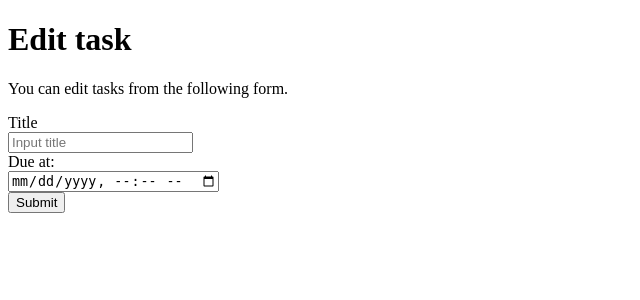
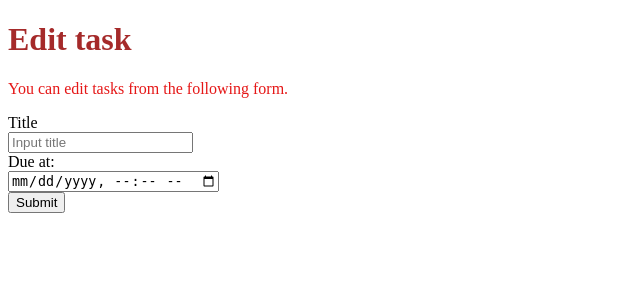
Before and after one commit to s1f10230051/django-test-exercise, a Django app: template todo/templates/todo/edit.html in a window 1280 px wide. Shown: the top 300 px of the page, without its empty margins (0-640 px from the left). Run offline with Django 5.2, Linux system fonts and the light colour scheme; the template is opened without the code that fills it, so the values that code supplies are empty.

Commit message:
staticフォルダの作成

```diff
--- a/todo/templates/todo/css.css
+++ b/todo/static/css.css
@@ -4,6 +4,6 @@ p {
     font: smaller;
 }
 
-h2 {
+h1 {
     color:brown
 }
--- a/todo/templates/todo/detail.html
+++ b/todo/templates/todo/detail.html
@@ -6,6 +6,7 @@
     <title>To Do Application</title>
     <meta charset="UTF-8">
     <meta name="author" content="INIAD">
+    <link rel="stylesheet" type="text/css" href="{%static 'css.css'%}">
   </head>
 
   <body>
--- a/todo/templates/todo/edit.html
+++ b/todo/templates/todo/edit.html
@@ -6,6 +6,7 @@
     <title>To Do Application</title>
     <meta charset="UTF-8">
     <meta name="author" content="INIAD">
+    <link rel="stylesheet" type="text/css" href="{%static 'css.css'%}">
 </head>
 
 <body>
--- a/todo/templates/todo/index.html
+++ b/todo/templates/todo/index.html
@@ -6,7 +6,7 @@
     <title>To Do Application</title>
     <meta charset="UTF-8">
     <meta name="author" content="INIAD">
-    <link rel="stylesheet" type="text/css" href="css.css">
+    <link rel="stylesheet" type="text/css" href="{%static 'css.css'%}">
   </head>
 
   <body>
```
